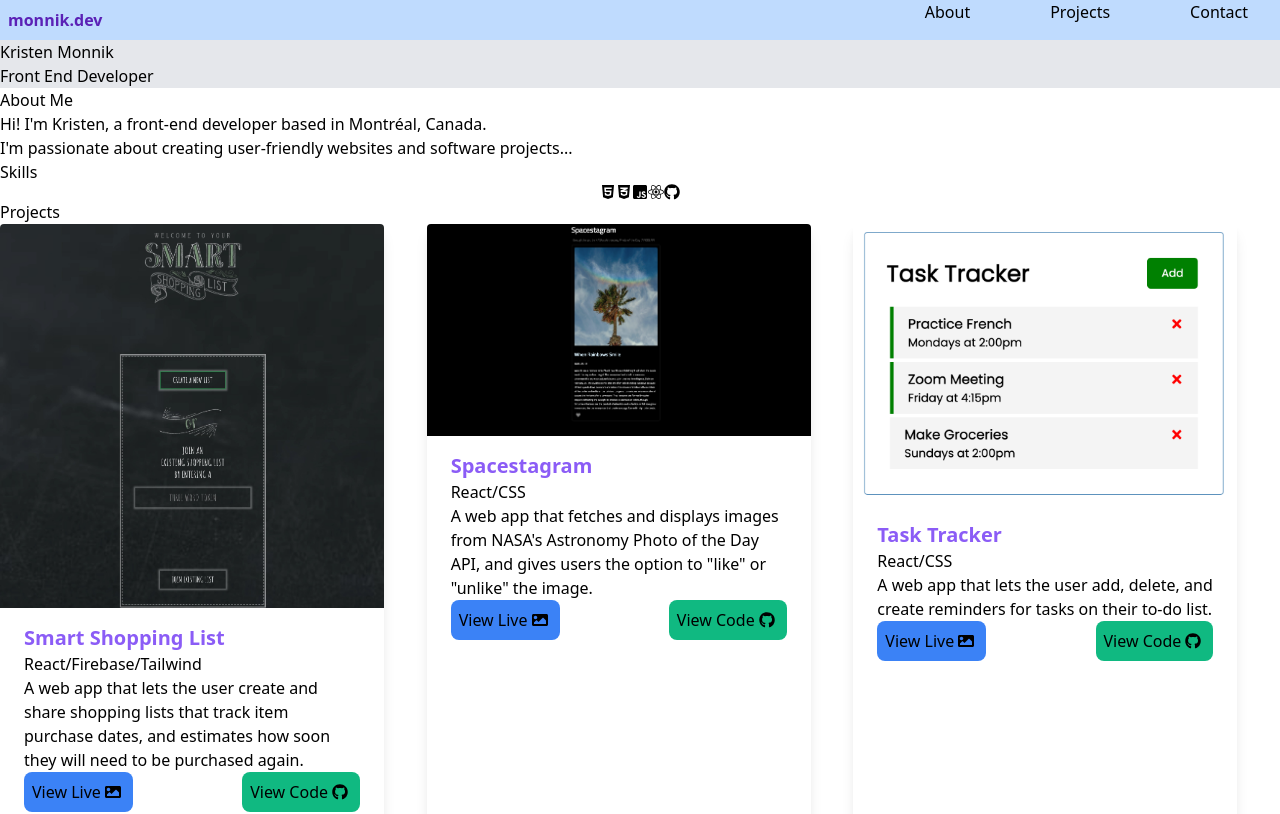
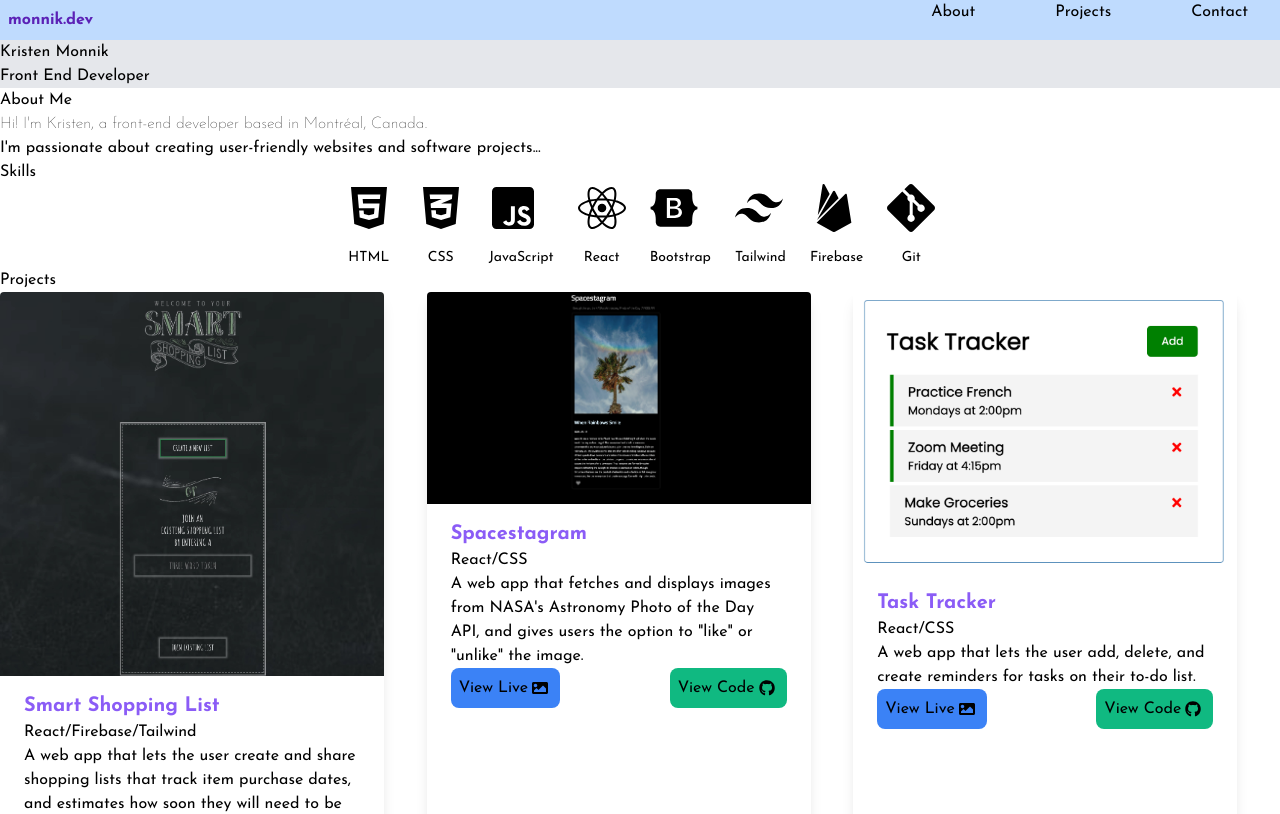
Before and after one commit to k-monnik/react-portfolio, a React (Create React App) app: page / in a window 1280 px wide. Shown: the top 814 px of the page. Built offline with nearby package versions, Linux system fonts and the light colour scheme.

Commit message:
add font family to config, size icons in about component

```diff
--- a/src/App.js
+++ b/src/App.js
@@ -10,11 +10,15 @@ import Footer from './components/Footer';
 function App() {
   return (
     <>
-      <Header />
-      <About />
-      <Projects />
-      <Contact />
-      <Footer />
+      <div className='font-Josefin'>
+        <Header />
+        <About />
+        <Projects />
+        <Contact />
+        <Footer />
+
+      </div>
+
 
 
 
--- a/src/components/About.js
+++ b/src/components/About.js
@@ -1,26 +1,62 @@
 import {
-    FaGithub,
     FaReact,
     FaHtml5,
     FaCss3Alt,
+    FaBootstrap,
     FaJsSquare
 
 
 } from 'react-icons/fa'
+import { SiTailwindcss, SiFirebase, SiGit } from "react-icons/si";
 
 const About = () => {
     return (
         <div id="about">
-            <h1>About Me</h1>
-            <p>Hi! I'm Kristen, a front-end developer based in Montréal, Canada.</p>
+            <h1 className='font-regular'>About Me</h1>
+            <p className='font-thin'>Hi! I'm Kristen, a front-end developer based in Montréal, Canada.</p>
             <p>I'm passionate about creating user-friendly websites and software projects...</p>
             <h2>Skills</h2>
-            <div className='flex flex-row mx-auto justify-center'>
-                <FaHtml5 />
-                <FaCss3Alt />
-                <FaJsSquare />
-                <FaReact />
-                <FaGithub />
+            <div className='flex flex-row mx-auto justify-center gap-6 text-5xl cursor-pointer'>
+                <div>
+                    <FaHtml5 />
+                    <p className='flex text-sm justify-center mt-4'>HTML</p>
+                </div>
+                <div>
+                    <FaCss3Alt />
+                    <p className='flex text-sm justify-center mt-4'>CSS</p>
+                </div>
+                <div>
+                    <FaJsSquare />
+                    <p className='flex text-sm justify-center mt-4'>JavaScript</p>
+                </div>
+                <div>
+                    <FaReact />
+                    <p className='flex text-sm justify-center mt-4'>React</p>
+                </div>
+                <div>
+                    <FaBootstrap />
+                    <p className='flex text-sm justify-center mt-4'>Bootstrap</p>
+                </div>
+                <div>
+                    <SiTailwindcss />
+                    <p className='flex text-sm justify-center mt-4'>Tailwind</p>
+                </div>
+                <div>
+                    <SiFirebase />
+                    <p className='flex text-sm justify-center mt-4'>Firebase</p>
+                </div>
+                <div>
+                    <SiGit />
+                    <p className='flex text-sm justify-center mt-4'>Git</p>
+                </div>
+
+
+
+
+
+
+
+
             </div>
 
 
--- a/src/components/Nav.js
+++ b/src/components/Nav.js
@@ -12,7 +12,7 @@ const Nav = () => {
             {/* mobile menu */}
             {/* content goes here */}
             <nav className="bg-blue-200 cursor-pointer flex flex-row justify-between">
-                <div className='font-bold text-purple-800 m-2'>
+                <div className='font-bold text-purple-800 m-2 font-Josefin'>
                     <HashLink smooth to='/#'>monnik.dev</HashLink>
                 </div>
                 <div>
--- a/src/index.css
+++ b/src/index.css
@@ -1,3 +1,5 @@
+@import url('https://fonts.googleapis.com/css2?family=Josefin+Sans:wght@100;300;400;700&display=swap');
+
 @tailwind base;
 
 @tailwind components;
--- a/tailwind.config.js
+++ b/tailwind.config.js
@@ -2,7 +2,11 @@ module.exports = {
   purge: ['./src/**/*.{js,jsx,ts,tsx}', './public/index.html'],
   darkMode: false, // or 'media' or 'class'
   theme: {
-    extend: {},
+    extend: {
+      fontFamily: {
+        Josefin: ["Josefin Sans", "sans-serif"],
+      },
+    },
   },
   variants: {
     extend: {},
```
